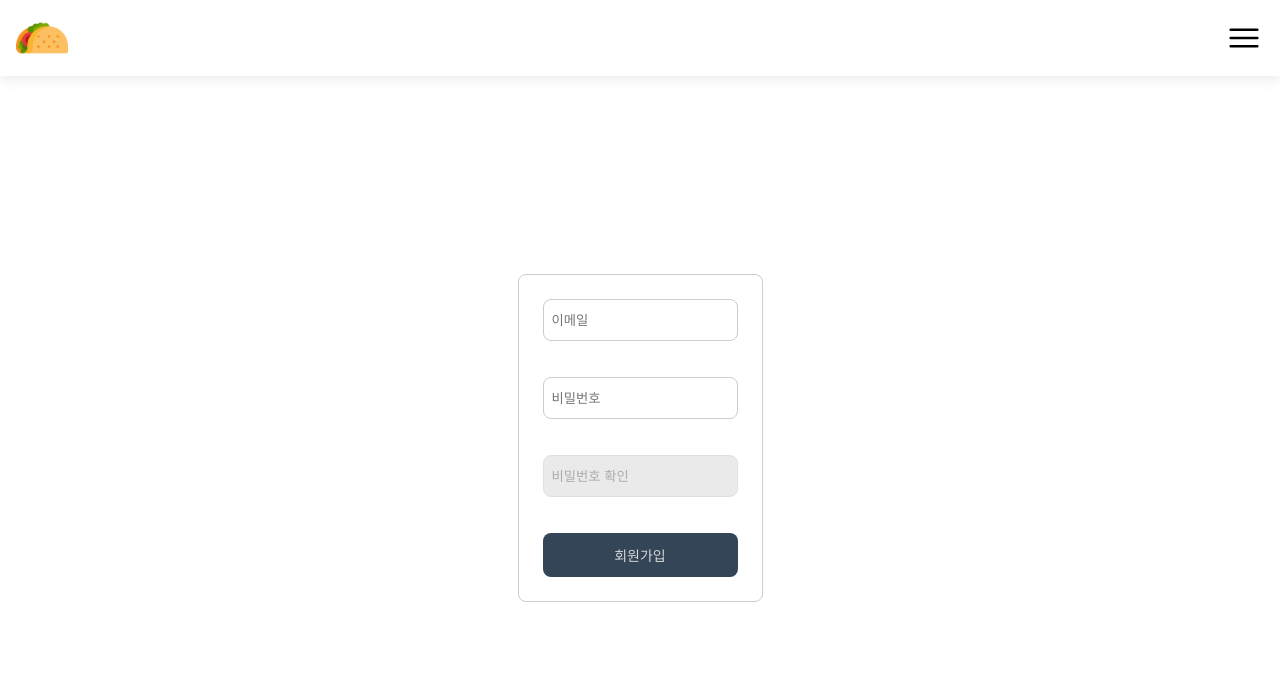
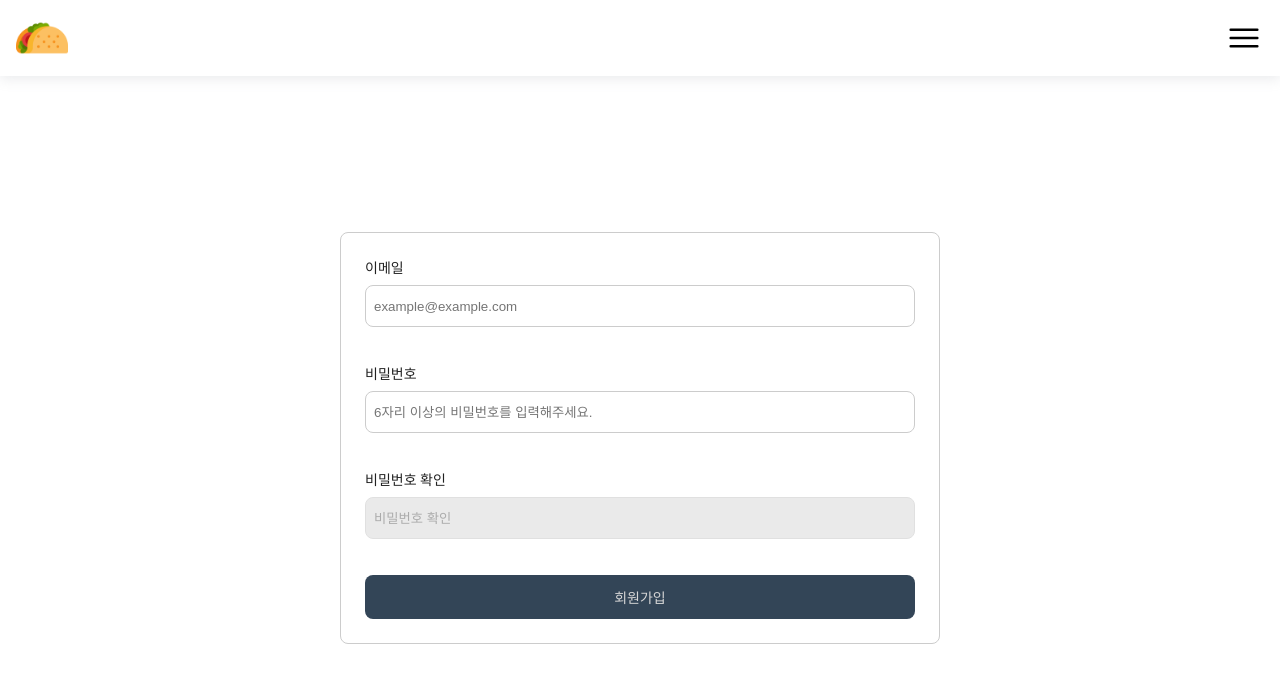
Before and after one commit to gouz7514/TACO, a React (Vite) app: page /signup in a window 1280 px wide. Shown: the top 682 px of the page. Built offline with nearby package versions, Linux system fonts and the light colour scheme; no server answers.

Commit message:
Update : 회원가입, 로그인 페이지에 스타일 코드 제거, label prop 추가

```diff
--- a/src/pages/SignIn.tsx
+++ b/src/pages/SignIn.tsx
@@ -1,5 +1,4 @@
 import { useNavigate } from "react-router-dom"
-import styled from "styled-components"
 
 import Button from "@/components/Atom/Button"
 import LinkButton from "@/components/Atom/LinkButton"
@@ -10,13 +9,6 @@ import supabase from "@/config/supabase"
 import useInput from "@/hooks/useInput"
 import { SIGN_IN_MESSAGE, ERROR_COMMON_MESSAGE } from "@/constants/constants"
 import { isEmail, isLongerThanSix } from "@/util/validator"
-
-const SignInStyle = styled.div`
-  height: calc(100vh - 108px);
-  display: flex;
-  justify-content: center;
-  align-items: center;
-`
 
 const SignIn = () => {
   const navigate = useNavigate()
@@ -66,12 +58,12 @@ const SignIn = () => {
   }
 
   return (
-    <SignInStyle>
     <InputForm onSubmit={onClickSignIn}>
       <Input
         type="text"
         id="email"
-          placeholder="이메일"
+        placeholder="example@example.com"
+        label="이메일"
         value={emailValue}
         isError={emailError}
         onChange={emailChangeHandler}
@@ -80,7 +72,8 @@ const SignIn = () => {
       <Input
         type="password"
         id="password"
-          placeholder="비밀번호"
+        placeholder="6자리 이상의 비밀번호를 입력해주세요."
+        label="비밀번호"
         value={passwordValue}
         isError={passwordError}
         onChange={passwordChangeHandler}
@@ -89,7 +82,6 @@ const SignIn = () => {
       <Button text="로그인" type="submit" color="primary" disabled={!formValid} />
       <LinkButton href="/signup" text="회원가입" color="secondary" />
     </InputForm>
-    </SignInStyle>
   )
 }
 
--- a/src/pages/SignUp.tsx
+++ b/src/pages/SignUp.tsx
@@ -1,5 +1,4 @@
 import { useNavigate } from "react-router-dom"
-import styled from "styled-components"
 
 import Button from "@/components/Atom/Button"
 import InputForm from "@/components/Organism/InputForm"
@@ -9,13 +8,6 @@ import supabase from "@/config/supabase"
 import useInput from "@/hooks/useInput"
 import { SIGN_UP_MESSAGE, ERROR_COMMON_MESSAGE } from "@/constants/constants"
 import { isEmail, isLongerThanSix, isSamePassword } from "@/util/validator"
-
-const SignUpStyle = styled.div`
-  height: calc(100vh - 108px);
-  display: flex;
-  justify-content: center;
-  align-items: center;
-`
 
 const SignUp = () => {
   const navigate = useNavigate()
@@ -75,12 +67,12 @@ const SignUp = () => {
   }
 
   return (
-    <SignUpStyle>
       <InputForm onSubmit={onClickSignUp}>
         <Input
           type="email"
           id="email"
-          placeholder="이메일"
+          placeholder="example@example.com"
+          label="이메일"
           value={emailValue}
           isError={emailError}
           onChange={emailChangeHandler}
@@ -89,7 +81,8 @@ const SignUp = () => {
         <Input
           type="password"
           id="password"
-          placeholder="비밀번호"
+          placeholder="6자리 이상의 비밀번호를 입력해주세요."
+          label="비밀번호"
           value={passwordValue}
           isError={passwordError}
           onChange={passwordChangeHandler}
@@ -99,6 +92,7 @@ const SignUp = () => {
           type="password"
           id="passwordConfirm"
           placeholder="비밀번호 확인"
+          label="비밀번호 확인"
           value={passwordConfirmValue}
           isError={passwordConfirmError}
           onChange={passwordConfirmChangeHandler}
@@ -107,7 +101,6 @@ const SignUp = () => {
         />
         <Button text="회원가입" size="large" color="primary" disabled={!formValid} />
       </InputForm>
-    </SignUpStyle>
   )
 }
 
```
Lines whose indentation alone changed are shown as unchanged.
